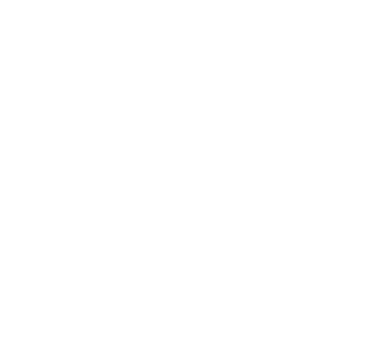
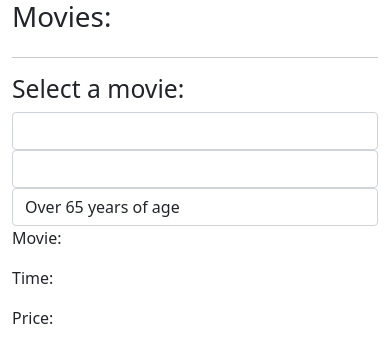
Before and after one commit to CrankyJones/movie-tickets, a plain HTML site: page index.html in a window 390 px wide. Drawn offline with Linux system fonts and the light colour scheme.

Commit message:
add Movie(), assignId, Ticket(); add html
Co-authored by: Geof Rosenmund <geof.rosenmunds.email@gmail.com>
Co-authored-by: Nick Lindau <nicholaithegreat@gmail.com>
Co-authored-by: Kody Gordon <gordon.km89@gmail.com>

```diff
--- a/index.html
+++ b/index.html
@@ -8,5 +8,42 @@
   <title>Document</title>
 </head>
 <body>
+  <div class="container">
+    <h1>Movies:</h1>
+    <div class="row">
+      <div class="col-md-4">
+        <hr>
+        <h2>Select a movie:</h2>
+        <form id="ticket-selection">
+          <select class="form-control" id="newMovie">
+            <option value="olderMovie"></option>
+            <option value="olderMovie"></option>
+            <option value="newerMovie"></option>
+            <option value="newerMovie"></option>
+          </select>
+          <select class="form-control" id="time">
+            <option value="matinee"></option>
+            <option value="matinee"></option>
+            <option value="standard"></option>
+            <option value="standard"></option>
+          </select>
+          <select class="form-control" id="age">
+            <option value="adult" id="age">Over 65 years of age</option>
+            <option value="discount">Under 13 years of age</option>
+            <option value="discount">Over 65 years of age</option>
+          </select>
+        </form>
+      </div>
+      <div class="col-md-6">
+        <div id="show-ticket-selection">
+          <p>Movie: <span class="movie-choice"></span></p>
+          <p>Time: <span class="time-choice"></span></p>
+          <p>Price: <span class="phone-number"></span></p>
+          <div id="buttons">
+          </div>
+        </div>
+      </div>
+    </div>
+  </div>
 </body>
 </html>
--- a/js/scripts.js
+++ b/js/scripts.js
@@ -0,0 +1,43 @@
+// Create a webpage where a user can select the name of a movie,
+// the time of day that they would like to see the movie and their age.
+// The webpage should let them know how much their movie ticket will cost,
+// based on those three factors. Consider that non-"first-release" movies,
+// matinee and senior tickets tend to be cheaper than the regular priced
+// ticket.
+
+// Your constructor and prototype could be called Ticket and you can come up
+// with the formula for determining how the price is calculated depending on
+// the input from the user.
+function Movie()  {
+  this.tickets = {};
+  this.currentId = 0;
+}
+Movie.prototype.assignId = function(member) {
+  member.id = this.assignId();
+  this.members[member.id] = contact;
+}
+
+
+// Business logic for movies
+function Ticket(time, age, newMovie) {
+  this.time = time; // this form needs matinee/not matinee
+  this.age = age; //this form will need a dropdown for child, adult, senior
+  this.newMovie = newMovie; //this form will need a true/false
+}
+// let price = 5.00$
+// if age > 12 && age < 65,  price = price + 2.00
+//   else if (matinee = false) price = price +3.00
+//    else if (newMovie = true) price = price + 2.00
+//
+
+
+$(document).ready(function() {
+  $("#ticket-selection").submit(function(event) {
+    event.preventDefault();
+    let inputtedTime = $("input#time").val();
+    let inputtedAge = $("input#age").val();
+    let inputtedNewMovie = $("input#newMovie").val();
+    let newTicket = new Ticket(inputtedTime, inputtedAge, inputtedNewMovie);
+    Movie.addAccount(newTicket);
+  });
+});
```
